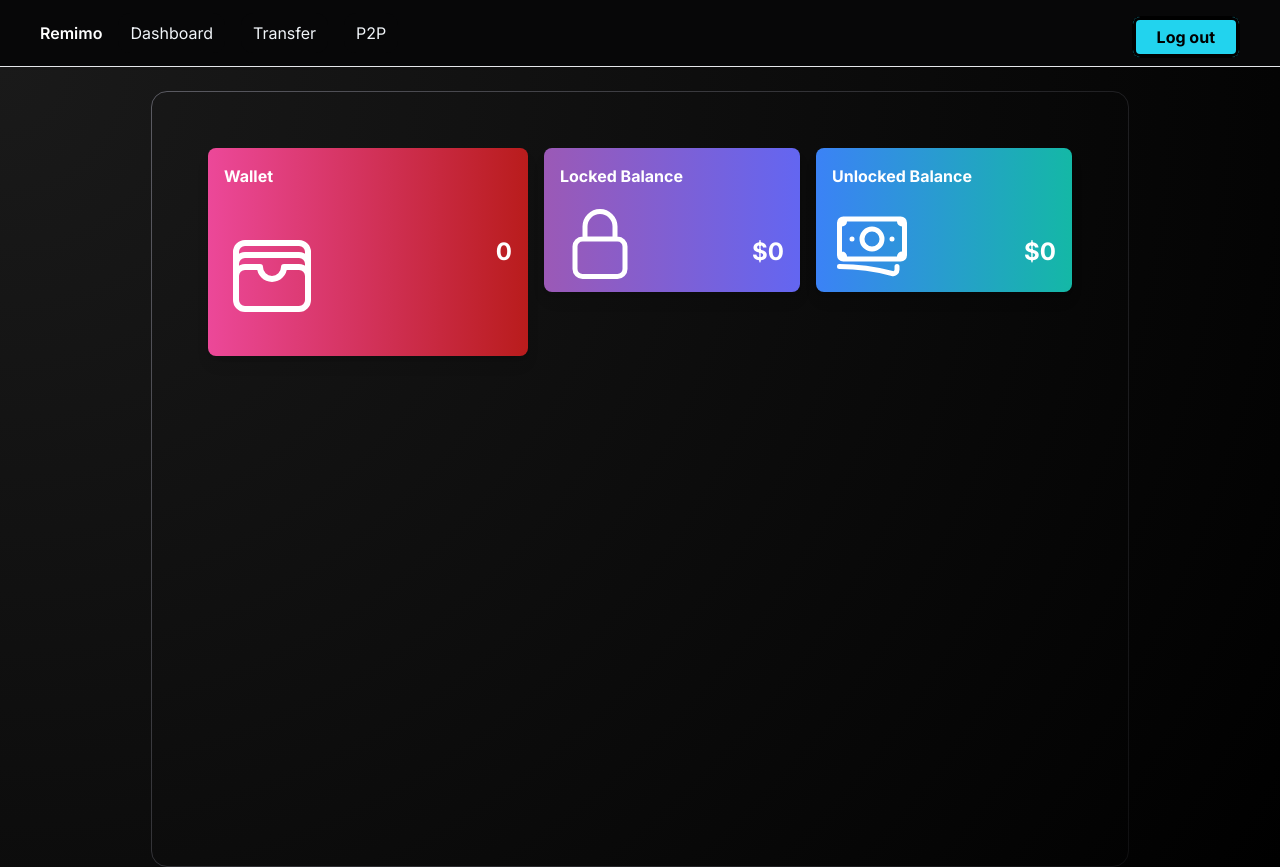
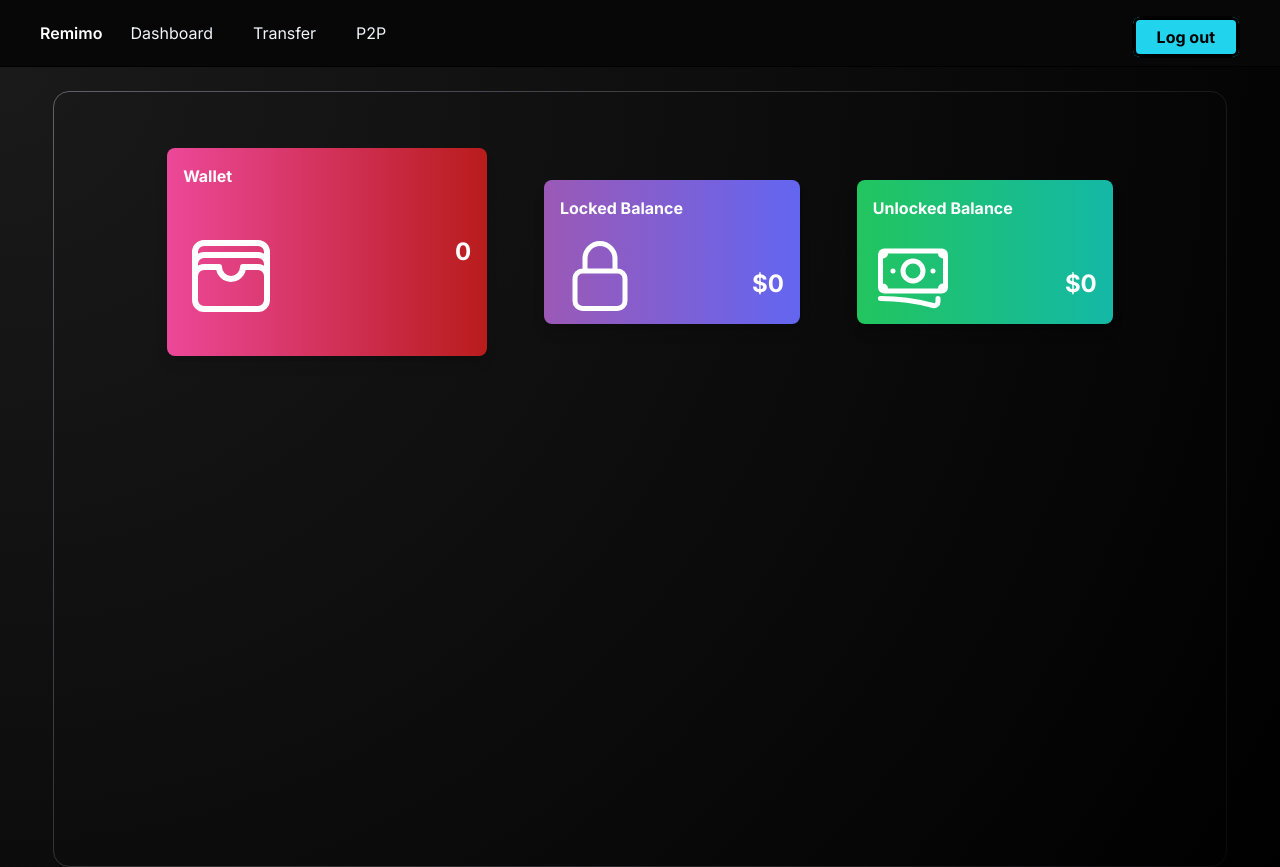
Before and after one commit to mynk2611/remimo, a Next.js app in the folder apps/user-app/: page /dashboard in a window 1280 px wide. Built offline with nearby package versions, Linux system fonts and the light colour scheme; no server answers; the database is empty.

Commit message:
fix card position

```diff
--- a/apps/user-app/app/(dashboard pages)/dashboard/page.tsx
+++ b/apps/user-app/app/(dashboard pages)/dashboard/page.tsx
@@ -25,8 +25,8 @@ export default async function dashboard() {
 
   return (
     <div className="spotlight-bg h-screen flex justify-center">
-      <div className="border rounded-2xl border-zinc-600 p-10 mt-6 mx-4">
-        <div className="flex space-x-4 p-4">
+      <div className="border rounded-2xl border-zinc-600 p-10 mt-6 mx-4 w-11/12">
+        <div className="flex justify-evenly p-4">
 
           <WalletBalance amount={balance.amount} />
 
--- a/apps/user-app/components/LockedBalance.tsx
+++ b/apps/user-app/components/LockedBalance.tsx
@@ -3,7 +3,7 @@ import { LockedIcon } from "@repo/ui/lockedIcon";
 
 export function LockedBalance({ locked }: { locked: number }) {
   return (
-    <div>
+    <div className="h-52 flex flex-col justify-center">
       <Card
         title="Locked Balance"
         value={`$${locked}`}
--- a/apps/user-app/components/UnlockedBalance.tsx
+++ b/apps/user-app/components/UnlockedBalance.tsx
@@ -3,12 +3,12 @@ import { MoneyIcon } from "@repo/ui/moneyIcon";
 
 export function UnlockedBalance({ unlocked }: { unlocked: number }) {
   return (
-    <div>
+    <div className="h-52 flex flex-col justify-center">
       <Card
         title="Unlocked Balance"
         value={`$${unlocked}`}
-        color="blue"
-        gradientFrom="from-blue-500"
+        color="green"
+        gradientFrom="from-green-500"
         gradientTo="to-teal-500"
         width="w-64"
         height="h-36"
--- a/packages/ui/src/appbar.tsx
+++ b/packages/ui/src/appbar.tsx
@@ -15,7 +15,7 @@ export const Appbar = ({
     onSignout
 }: AppbarProps) => {
     return (
-        <div className="flex justify-between border-b px-10 bg-customblack py-2">
+        <div className="flex justify-between border-b border-black px-10 bg-customblack py-2 sticky top-0 z-50">
             <div className="flex">
                 <div className="text-base flex flex-col justify-center text-white font-semibold">
                     Remimo
```
